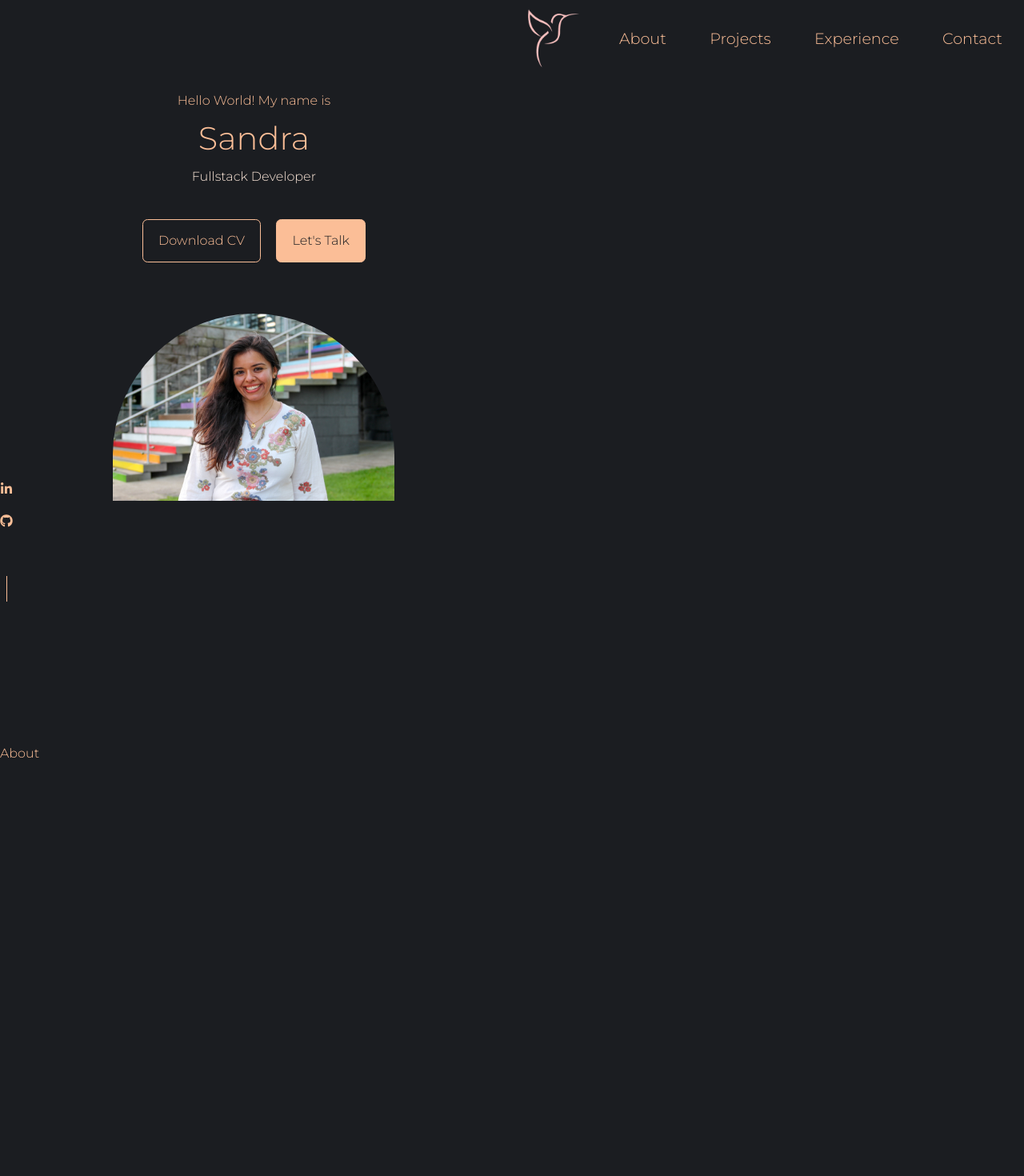
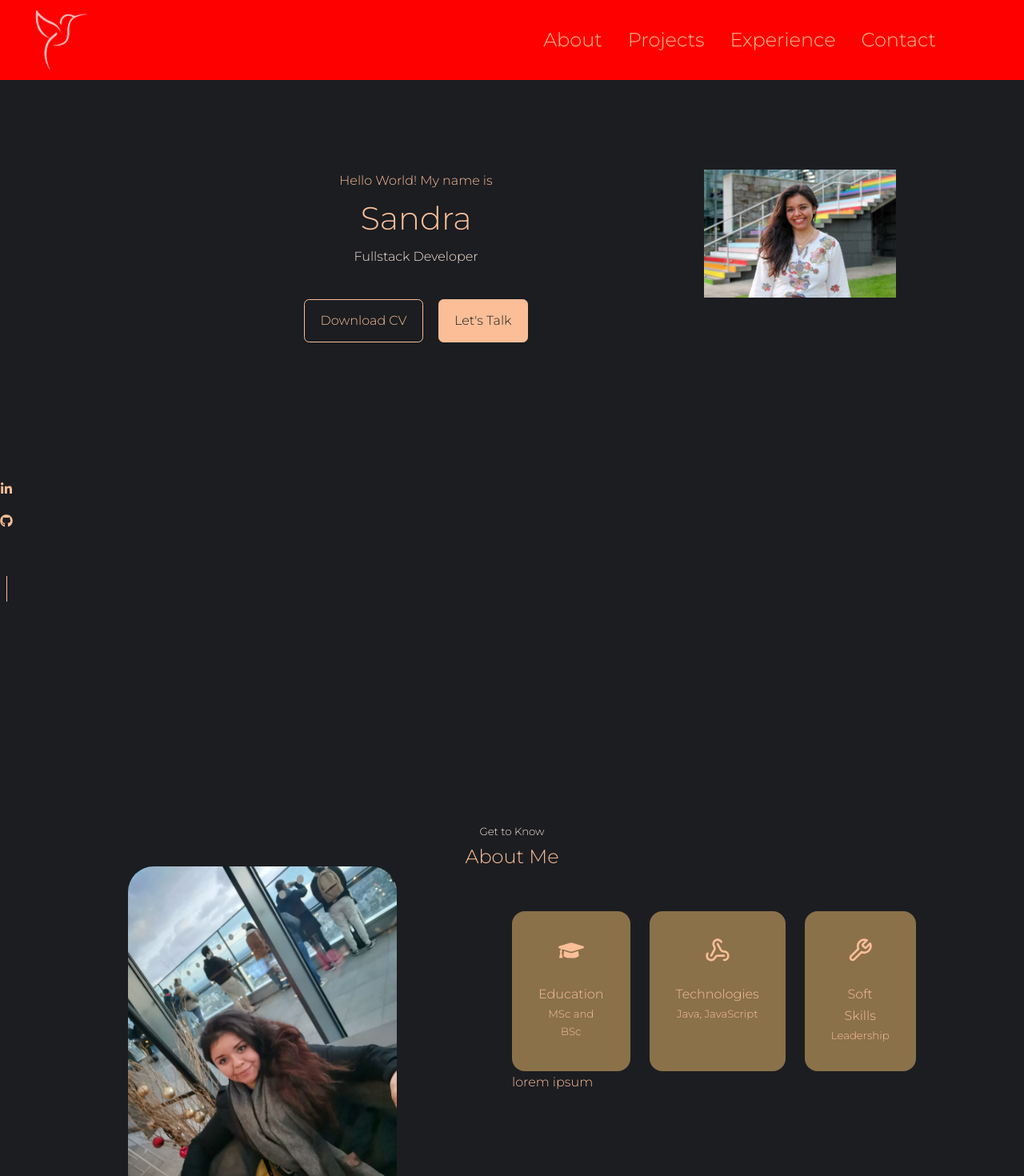
Before and after one commit to sandramtzd/my-portfolio, a React (Create React App) app: page / in a window 1280 px wide. Shown: the top 1470 px of the page at 80% size. Built offline with nearby package versions, Linux system fonts and the light colour scheme; some icons are missing.

Commit message:
added changes to style in form of CSSinJS to navbar

```diff
--- a/src/App.js
+++ b/src/App.js
@@ -1,5 +1,5 @@
 import React from 'react'
-import Nav from './components/nav/Nav'
+import Navbar from './components/nav/Navbar'
 import Header from './components/header/Header'
 import Socials from './components/socials/Socials'
 import About from './components/about/About'
@@ -13,7 +13,7 @@ import Footer from './components/footer/Footer'
 const App = () => {
   return (
     <>
-      <Nav />
+      <Navbar />
       <Header />
       <Socials />
       <About />
--- a/src/components/about/About.js
+++ b/src/components/about/About.js
@@ -1,10 +1,55 @@
 import React from 'react'
 import './about.css'
+import MeAbout from '../../assets/me-about.jpeg'
+import { FaGraduationCap } from "react-icons/fa";
+import { LuWebhook } from "react-icons/lu";
+import { FiTool } from "react-icons/fi";
+
 
 const About = () => {
   return (
     <section id='about'>
-      About
+      <h5>Get to Know</h5>
+      <h2>About Me</h2>
+
+      <div className='container about__container'>
+
+        <div className='about__me'>
+          <div className='about__me-image'>
+            <img src={MeAbout} alt=''/>
+          </div>
+        </div>
+
+        <div className='about__content'>
+          <div className='about__cards'>
+
+            <article className='about__card'>
+              <FaGraduationCap className='about__icon'/>
+              <h4>Education</h4>
+              <h5>MSc and BSc</h5>
+            </article>
+
+            <article className='about__card'>
+              <LuWebhook className='about__icon' />
+              <h4>Technologies</h4>
+              <h5>Java, JavaScript</h5>
+            </article>
+
+            <article className='about__card'>
+              <FiTool className='about__icon' />
+              <h4>Soft Skills</h4>
+              <h5>Leadership</h5>
+            </article>
+
+          </div>
+
+          <p>
+            lorem ipsum
+          </p>
+
+        </div>
+      </div>
+
     </section>
 
   )
--- a/src/components/about/about.css
+++ b/src/components/about/about.css
@@ -0,0 +1,59 @@
+.about__container {
+    display: grid;
+    grid-template-columns: 35% 50%;
+    gap: 15%;
+}
+
+.about__me {
+    width: 100%;
+    aspect-ratio: 1/1;
+    border-radius: 2rem;
+    background: linear-gradient(45deg, transparent, var(--color-primary), transparent);
+    display: grid;
+    place-items: center;
+}
+
+
+.about__me-image {
+    border-radius: 2rem;
+    overflow: hidden;
+    transform: rotate(0);
+
+
+}
+
+.about__me-image:hover {
+    transform: rotate(10deg);
+    transition: var(--transition);
+
+}
+
+.about__cards {
+    display: grid;
+    grid-template-columns: repeat(3, 1fr);
+    gap: 1.5rem;
+}
+
+.about__card {
+    background: var(--color-bg-variant);
+    border: 1px solid transparent;
+    border-radius: 1rem;
+    padding: 2rem;
+    text-align: center;
+    transition: var(--transition)
+
+}
+
+.about__card:hover {
+    background: transparent;
+    border-color: var(--color-primary);
+    cursor: default;
+
+}
+
+.about__icon {
+    color: var(--color-primary);
+    font-size: xx-large;
+    margin-bottom: 1rem;
+
+}
--- a/src/components/header/Header.js
+++ b/src/components/header/Header.js
@@ -7,6 +7,7 @@ const Header = () => {
   return (
     <header>
         <div className='container header__container'>
+          <div className='header_content'>
             <h4>Hello World! My name is </h4>
             <h1>Sandra</h1>
             <h4 className='text-light'>Fullstack Developer</h4>
@@ -15,12 +16,11 @@ const Header = () => {
                 <a href={CV} download className='btn'>Download CV</a>
                 <a href='#contact' className='btn btn-primary'>Let's Talk</a>
             </div>
+          </div>
 
-            <div className='header__image'>
-                <img src={MyPhoto} alt='sandra'/>
-
-
-            </div>
+          <div className='header__image'>
+              <img src={MyPhoto} alt='sandra'/>
+          </div>
 
         </div>
     </header>
--- a/src/components/header/header.css
+++ b/src/components/header/header.css
@@ -1,13 +1,15 @@
 header {
     height: 100vh;
     padding-top: 7rem;
-    overflow: hidden;
+
 }
 
 .header__container {
+    display: grid;
+    grid-template-columns: 75% 25%;
     text-align: center;
-    height: 100%;
-    position: relative;
+
+
 }
 
 .header__buttons {
@@ -18,15 +20,12 @@ header {
 }
 
 .header__image {
-    width: 22rem;
-    margin-top: 4rem;
-    position: absolute;
-    left: calc(50% - 11rem);
+
 
 }
 
 .header__image img{
-    border-radius: 12rem 12rem 0 0;
+
 }
 
 /* =========== MEDIA QUERIES (MEDIUM DEVICES) ============ */
--- a/src/components/nav/Nav.js
+++ /dev/null
@@ -1,21 +0,0 @@
-import React from 'react'
-import './nav.css'
-import Logo from '../../assets/Logo.png'
-
-const Nav = () => {
-  return (
-    <nav>
-      <div className='logo'>
-        <img src={Logo} alt='hummingbird'/>
-      </div>
-      <a href='#about'>About</a>
-      <a href='#projects'>Projects</a>
-      <a href='#experience'>Experience</a>
-      <a href='#contact'>Contact</a>
-
-    </nav>
-
-  )
-}
-
-export default Nav
--- /dev/null
+++ b/src/components/nav/NavStyle.js
@@ -0,0 +1,61 @@
+import { Link as LinkR } from 'react-router-dom';
+import styled from 'styled-components';
+
+export const Nav = styled.div`
+    background: red;
+    height: 100px;
+    display: flex;
+    @media (max-width: 960px) {
+        trasition: 0.8s all ease;
+    }
+`;
+
+export const NavContainer = styled.div`
+  display: flex;
+
+  padding: 0px 24px;
+  width: 100%;
+  max-width: 1200px;
+`;
+
+
+export const NavLogo = styled.div`
+    width: 10%;
+    padding: 0 6px;
+    display: flex;
+    justify-content: start;
+    @media (max-width: 640px) {
+        padding: 0 0px;
+    }
+
+`;
+
+
+export const NavItems = styled.ul`
+    width: 100%;
+    display: flex;
+    align-items: center;
+    justify-content: end;
+    gap: 32px;
+    padding: 0 6px;
+    font-size: x-large;
+    @media screen and (max-width: 768px) {
+        display: none;
+      }
+
+`;
+
+export const NavLink = styled.a`
+    color: var ( --color-primary)
+    font-weight: 500;
+    cursor: pointer;
+    transition: all 0.2s ease-in-out;
+    text-decoration: none;
+    :hover {
+      color: var (--color-primary);
+    }
+
+    &.active {
+      border-bottom: 2px solid var (--color-primary);
+    }
+`;
--- /dev/null
+++ b/src/components/nav/Navbar.js
@@ -0,0 +1,43 @@
+import React from 'react'
+import Logo from '../../assets/Logo.png'
+import CV from '../../assets/Sandra_CV.pdf'
+import {Nav, NavContainer, NavLogo, NavItems, NavLink } from './NavStyle'
+import { DiCssdeck } from 'react-icons/di';
+import { FaBars } from 'react-icons/fa';
+import styled from 'styled-components';
+
+
+const Navbar = () => {
+  return (
+    <Nav>
+      <NavContainer>
+        <NavLogo>
+        <img src={Logo} alt='hummingbird'/>
+        </NavLogo>
+
+        <NavItems>
+          <NavLink href='#about'>About</NavLink>
+          <NavLink href='#projects'>Projects</NavLink>
+          <NavLink href='#experience'>Experience</NavLink>
+          <NavLink href='#contact'>Contact</NavLink>
+        </NavItems>
+
+
+      </NavContainer>
+    </Nav>
+
+  )
+}
+
+export default Navbar
+
+// //         <NavItems>
+// <a href='#about'>About</a>
+// <a href='#projects'>Projects</a>
+// <a href='#experience'>Experience</a>
+// <a href='#contact'>Contact</a>
+// </NavItems>
+
+// <ButtonContainer>
+// <a href={CV} download className='btn'>Download CV</a>
+// </ButtonContainer>
--- a/src/components/nav/nav.css
+++ /dev/null
@@ -1,26 +0,0 @@
-nav {
-    overflow: hidden;
-    display: flex;
-    float: right;
-    align-items: center;
-    height: 12vh;
-
-}
-
-nav a {
-    font-size: larger;
-    padding: 0.7rem 1.7rem;
-    display: block;
-    float: right;
-
-
-
-}
-
-nav img {
-    display: flex;
-    justify-self: flex-start;
-    width: 7rem;
-    padding: 0.5rem;
-
-}
--- a/src/index.css
+++ b/src/index.css
@@ -1,5 +1,5 @@
 @import url('https://fonts.googleapis.com/css2?family=Montserrat:wght@300&display=swap');
-
+@import url('https://fonts.googleapis.com/css2?family=Karla:wght@300&family=Montserrat:wght@300&display=swap');
 * {
     margin: 0;
     padding: 0;
```
Also changed, not shown: package.json (+17 -5 lines), src/assets/me-about.jpeg (added), 1 other file (tests, documents, lock files or other folders).
